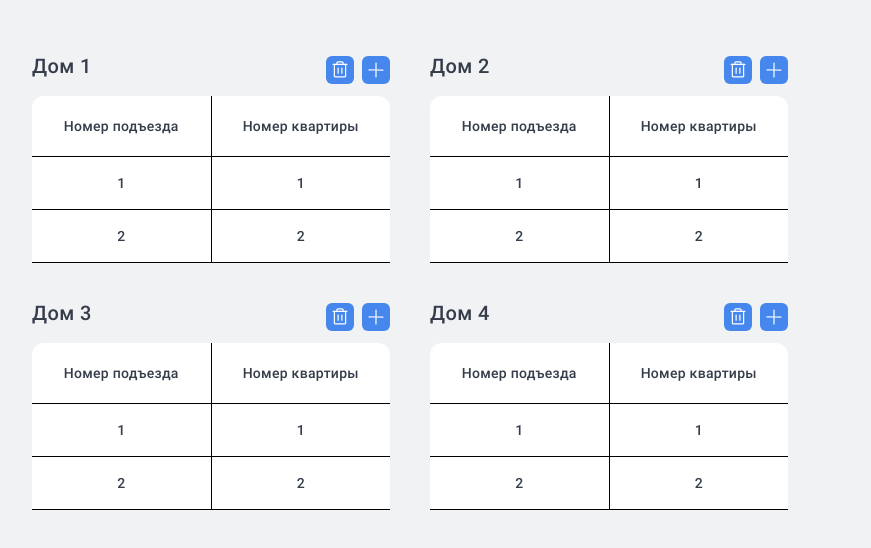
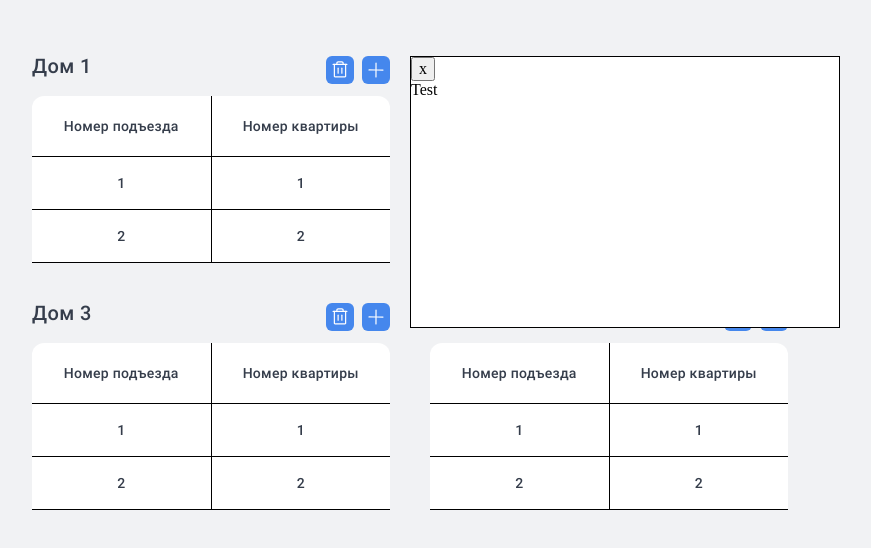
Before and after one commit to teplokotov/eureca-test-app, a React (Vite) app: page / in a window 1280 px wide. Both pictures are taken after a click on the button 384 px from the left and 70 px from the top of the page. Shown: the top 548 px of the page, without its empty margins (8-879 px from the left). Built offline with nearby package versions, Linux system fonts and the light colour scheme.

Commit message:
feat: add portal

```diff
--- a/index.html
+++ b/index.html
@@ -8,6 +8,7 @@
   </head>
   <body>
     <div id="root"></div>
+    <div id="modals"></div>
     <script type="module" src="/src/index.tsx"></script>
   </body>
 </html>
--- a/src/components/house/house.tsx
+++ b/src/components/house/house.tsx
@@ -1,23 +1,57 @@
+import React, { useState } from 'react';
 import styles from './house.module.scss';
 import Table from '../ui/table/table';
 import ControlButton from '../ui/control-button/control-button';
+import { house } from '../../constants';
+
+import Modal from '../modal/modal';
+
+export type TCoords = {
+  left: number
+  top: number
+}
 
 type TProps = {
   id: number
 }
 
 function House({ id }: TProps) {
+  const [coords, setCoords] = useState<TCoords>({ left: 0, top: 0 });
+  const [isHidden, setIsHidden] = useState<boolean>(true);
+
+  function updateCoords(button: HTMLElement) {
+    const rect = button.getBoundingClientRect();
+    setCoords({
+      left: rect.x + rect.width + 20,
+      top: rect.y
+    });
+  }
+
+  function handleOnClickAdd(e: React.MouseEvent<Element, MouseEvent>) {
+    updateCoords(e.target as HTMLElement);
+    setIsHidden(!isHidden);
+  }
+
   return (
+    <>
       <section className={styles.house}>
         <div className={styles.house__header}>
-        <h2 className={styles.house__heading}>Дом {id}</h2>
+          <h2 className={styles.house__heading}>{house} {id}</h2>
           <div className={styles.house__controls}>
             <ControlButton type='trash' />
-          <ControlButton type='add' />
+            <ControlButton
+              type='add'
+              onClick={(e) => handleOnClickAdd(e)}
+            />
           </div>
         </div>
         <Table />
       </section>
+      <Modal
+        isHidden={isHidden}
+        coords={coords}
+      >Test</Modal>
+    </>
   )
 }
 
--- /dev/null
+++ b/src/components/modal-overlay/modal-overlay.tsx
@@ -0,0 +1,30 @@
+import React from 'react';
+import styles from './modal-overlay.module.scss';
+
+type TProps = {
+  onClose: () => void,
+};
+
+function ModalOverlay({ onClose }: TProps) {
+
+  React.useEffect(() => {
+
+    function handleOnClick(e: MouseEvent | TouchEvent) {
+      const el = e.target as Element;
+      if(el.classList.contains(styles.overlay)) onClose();
+    }
+
+    document.addEventListener('click', handleOnClick);
+
+    return () => {
+      document.removeEventListener('click', handleOnClick);
+    };
+
+  }, [onClose]);
+
+  return (
+    <div className={styles.overlay}></div>
+  );
+}
+
+export default ModalOverlay
--- /dev/null
+++ b/src/components/modal/modal.module.scss
@@ -0,0 +1,10 @@
+.modal {
+  width: 428px;
+  height: 270px;
+  background-color: #fff;
+  border: 1px solid black;
+  position: absolute;
+  top: 0;
+  left: 0;
+  z-index: 2;
+}
--- /dev/null
+++ b/src/components/modal/modal.tsx
@@ -0,0 +1,57 @@
+import React, { useEffect } from 'react';
+import { createPortal } from 'react-dom';
+import styles from './modal.module.scss';
+import ModalOverlay from '../modal-overlay/modal-overlay';
+import { TCoords } from '../house/house';
+
+type TProps = {
+  children?: React.ReactNode;
+  isHidden?: boolean;
+  coords: TCoords;
+}
+
+function Modal({ children, isHidden, coords }: TProps) {
+
+  // const dispatch = useAppDispatch();
+  // const { isHidden } = useAppSelector((store) => store.modal);
+  // const isHidden = false;
+
+  function handleOnClose() {
+    // dispatch({ type: CLOSE_MODAL });
+    console.log('clicked close');
+  }
+
+  useEffect(() => {
+    if (isHidden) return;
+
+    function handleOnPressEsc(e: KeyboardEvent) {
+      if(e.key === 'Escape') {
+        console.log('press ESC');
+        // dispatch({ type: CLOSE_MODAL });
+      }
+    }
+
+    document.addEventListener('keydown', handleOnPressEsc);
+    return () => {
+      document.removeEventListener('keydown', handleOnPressEsc);
+    };
+
+  }, [isHidden]);
+
+  return createPortal(
+    isHidden ?
+      <></> :
+      <>
+        {/* <ModalOverlay onClose={handleOnClose} /> */}
+        <div className={styles.modal} style={{ top: coords.top, left: coords.left }}>
+          <section>
+            <button className={styles.button} onClick={handleOnClose}>x</button>
+          </section>
+          {children}
+        </div>
+      </>,
+    document.getElementById("modals") as Element
+  );
+}
+
+export default Modal
--- a/src/components/ui/control-button/control-button.tsx
+++ b/src/components/ui/control-button/control-button.tsx
@@ -1,12 +1,17 @@
+import { MouseEvent } from 'react';
 import styles from './control-button.module.scss';
 
 type TProps = {
-  type: 'add' | 'trash'
+  type: 'add' | 'trash';
+  onClick?: (e: MouseEvent) => void;
 }
 
-function ControlButton({ type }: TProps) {
+function ControlButton({ type, onClick }: TProps) {
   return (
-    <button className={`${styles.button} ${styles[`button__${type}`]}`}></button>
+    <button
+      className={`${styles.button} ${styles[`button__${type}`]}`}
+      onClick={(e) => onClick && onClick(e)}
+    ></button>
   )
 }
 
```
Also changed, not shown: src/components/modal-overlay/modal-overlay.module.scss (added, +8 -0 lines). Lines whose indentation alone changed are shown as unchanged.
